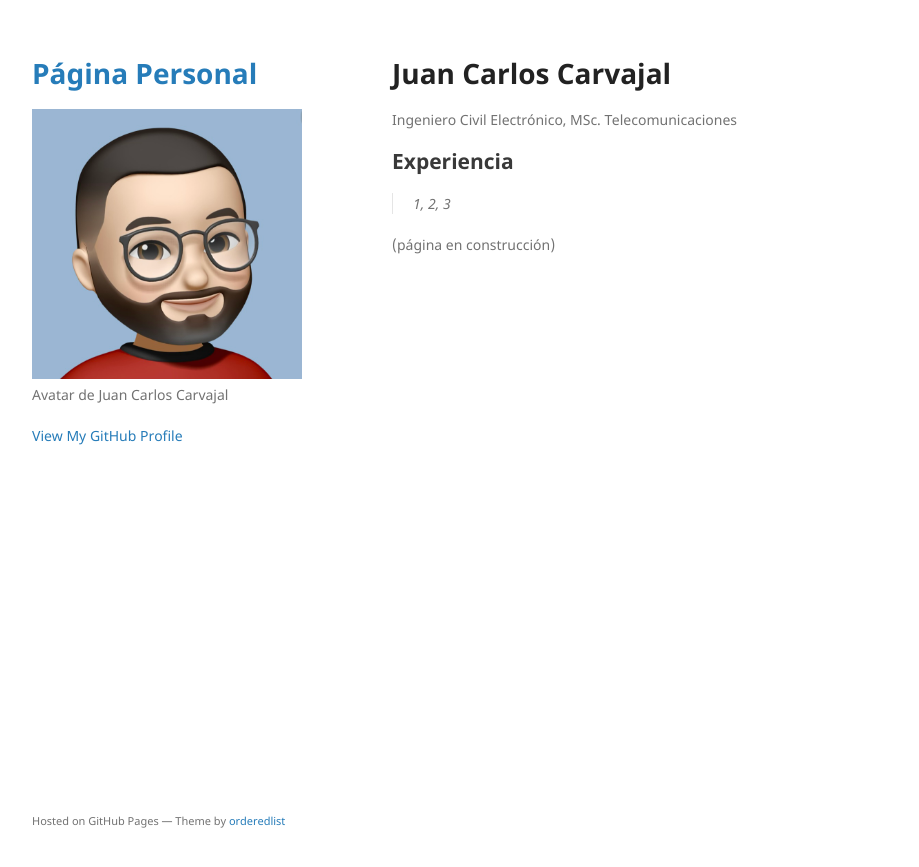
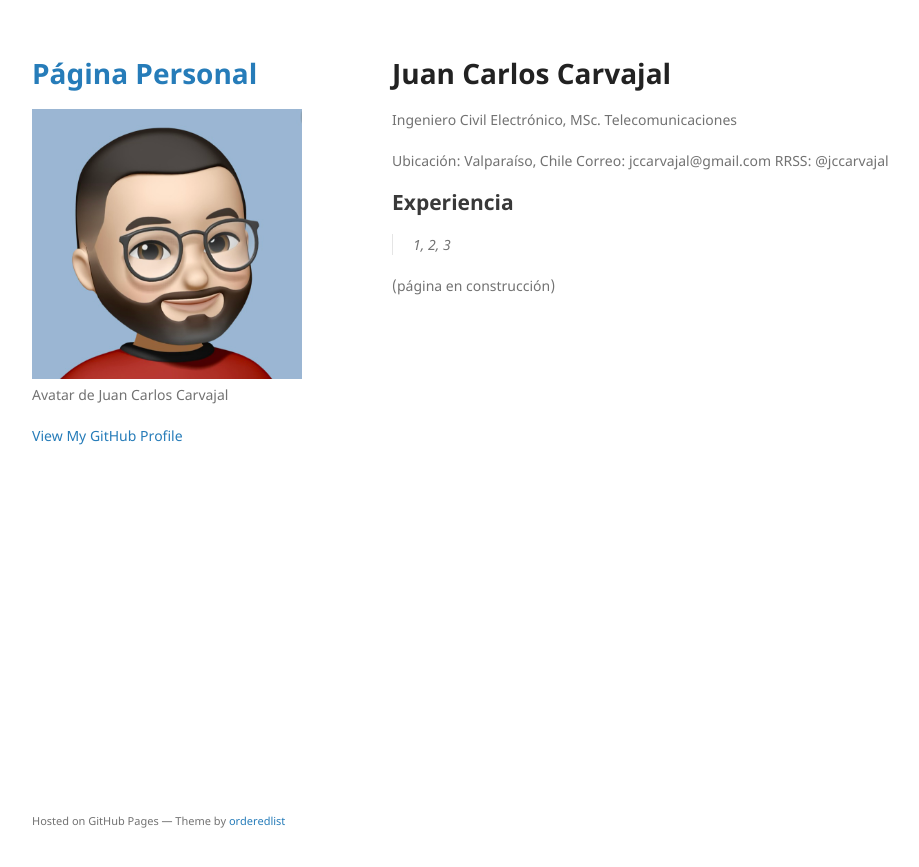
Before and after one commit to jccarvajal/jccarvajal.github.io, a Jekyll site: the page built from index.md, in a window 1280 px wide. Shown: the top 867 px of the page, without its empty margins (178-1097 px from the left). Built offline with Jekyll 4.4.1, drawn with Linux system fonts in a browser that asks for light colours; our own code applies the rules of GitHub Pages for plain Markdown files.

Commit message:
Update index.md

```diff
--- a/index.md
+++ b/index.md
@@ -6,6 +6,10 @@ layout: default
 
 Ingeniero Civil Electrónico, MSc. Telecomunicaciones
 
+Ubicación: Valparaíso, Chile
+Correo: jccarvajal@gmail.com
+RRSS: @jccarvajal
+
 ## Experiencia
 > 1, 2, 3
 
```
